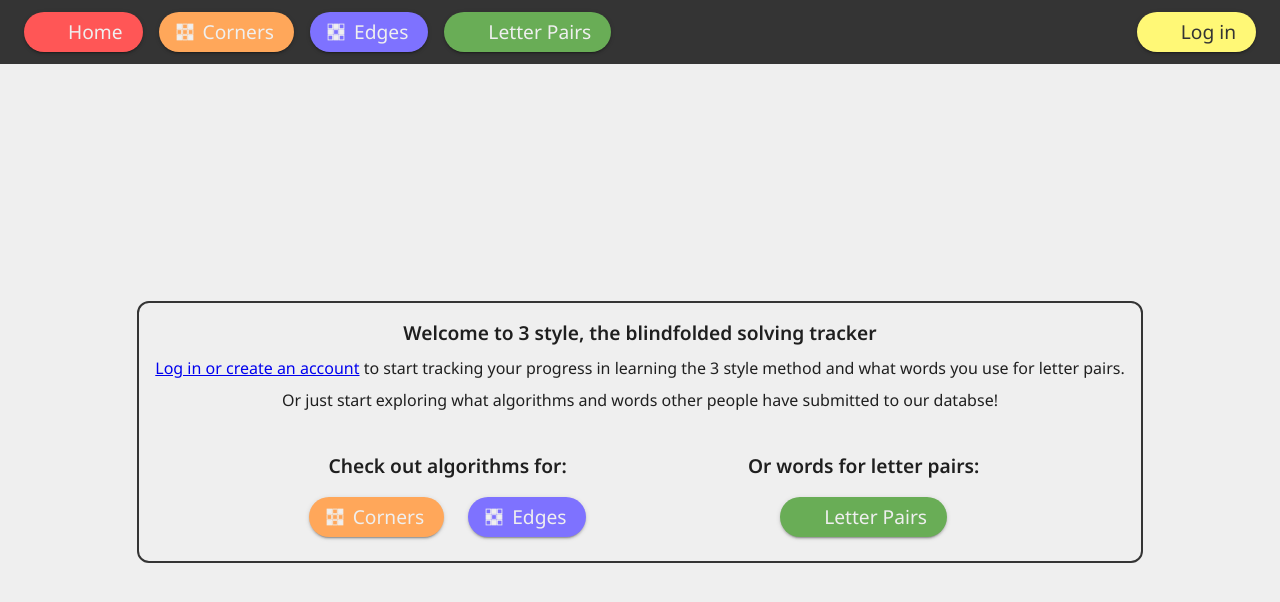
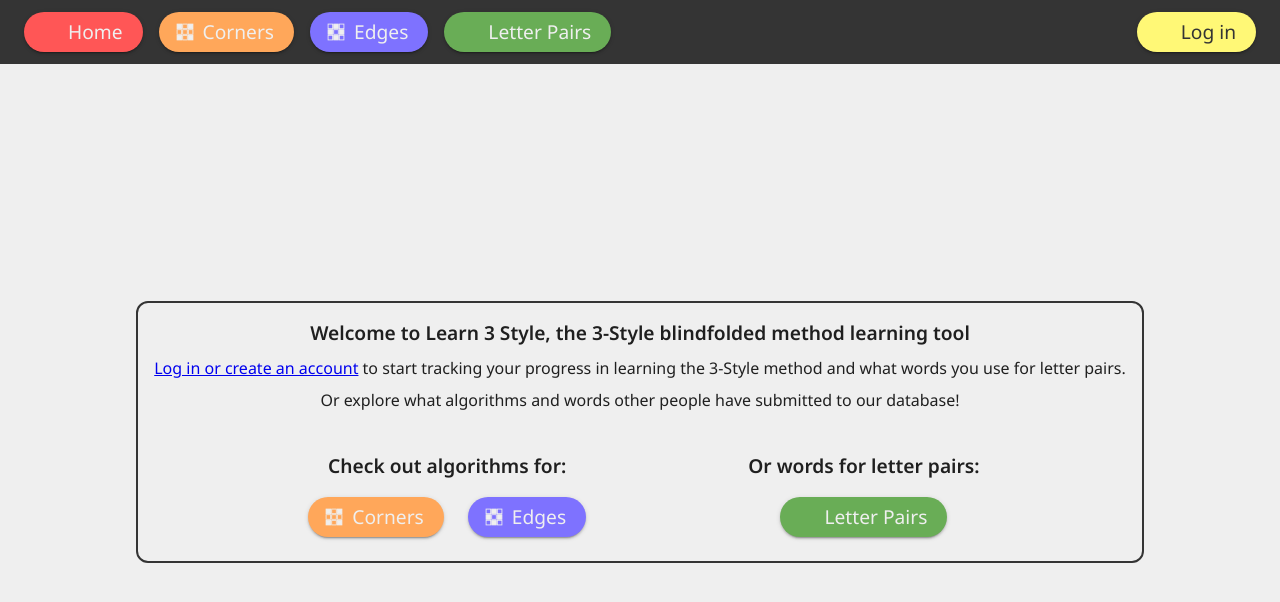
Before and after one commit to xander1111/cs494-final, a Next.js app: page / in a window 1280 px wide. Shown: the top 602 px of the page. Built offline with nearby package versions, Linux system fonts and the light colour scheme; no server answers; some icons are missing.

Commit message:
Update home page to match domain name

```diff
--- a/src/app/page.tsx
+++ b/src/app/page.tsx
@@ -73,9 +73,9 @@ export default function Home() {
           <StyledCard>
             <Stack direction='column' spacing={5}>
               <Stack direction='column'>
-                <Typography variant='cardHeader'>Welcome to 3 style, the blindfolded solving tracker</Typography>
-                <Typography variant='cardSubheader'><Link href='/login'>Log in or create an account</Link> to start tracking your progress in learning the 3 style method and what words you use for letter pairs.</Typography>
-                <Typography variant='cardSubheader'>Or just start exploring what algorithms and words other people have submitted to our databse!</Typography>
+                <Typography variant='cardHeader'>Welcome to Learn 3 Style, the 3-Style blindfolded method learning tool</Typography>
+                <Typography variant='cardSubheader'><Link href='/login'>Log in or create an account</Link> to start tracking your progress in learning the 3-Style method and what words you use for letter pairs.</Typography>
+                <Typography variant='cardSubheader'>Or explore what algorithms and words other people have submitted to our database!</Typography>
               </Stack>
               <Stack direction='row' justifyContent='space-evenly' width='100%'>
                 <Stack direction='column'>
```
